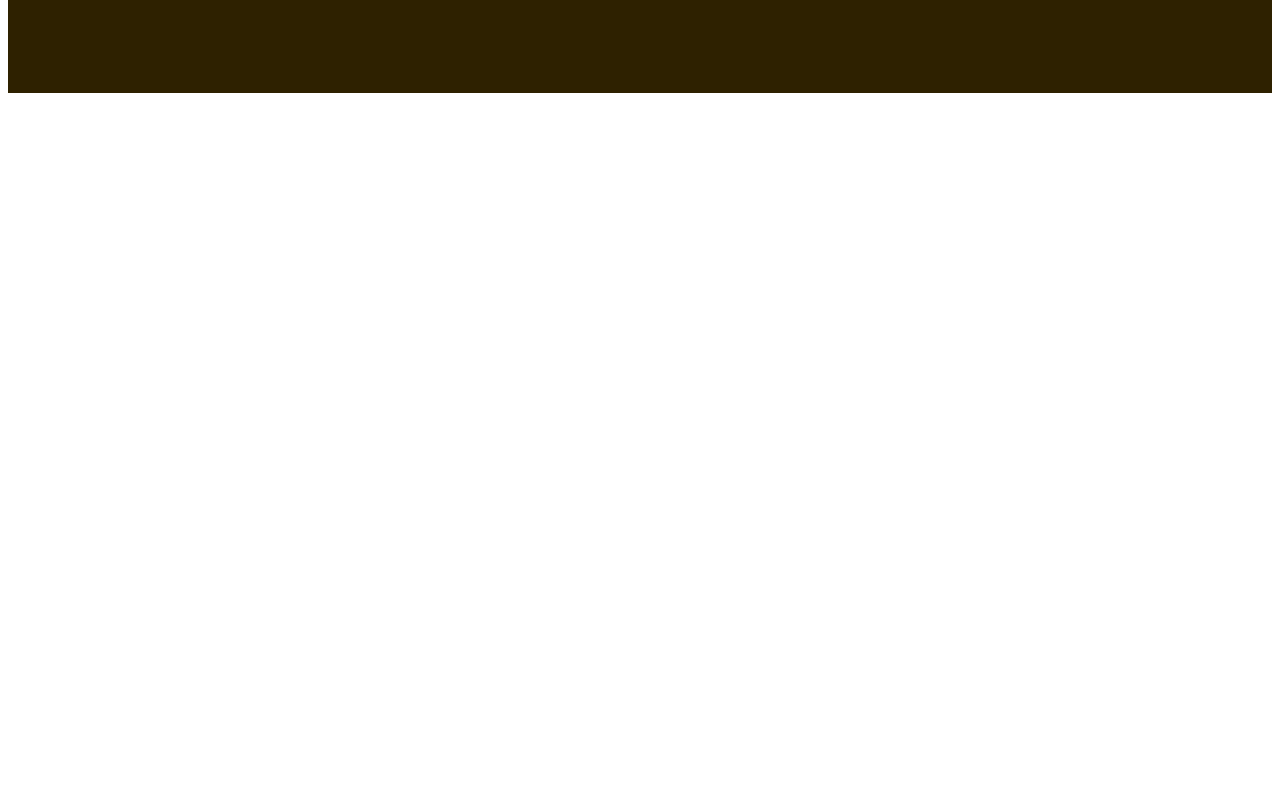
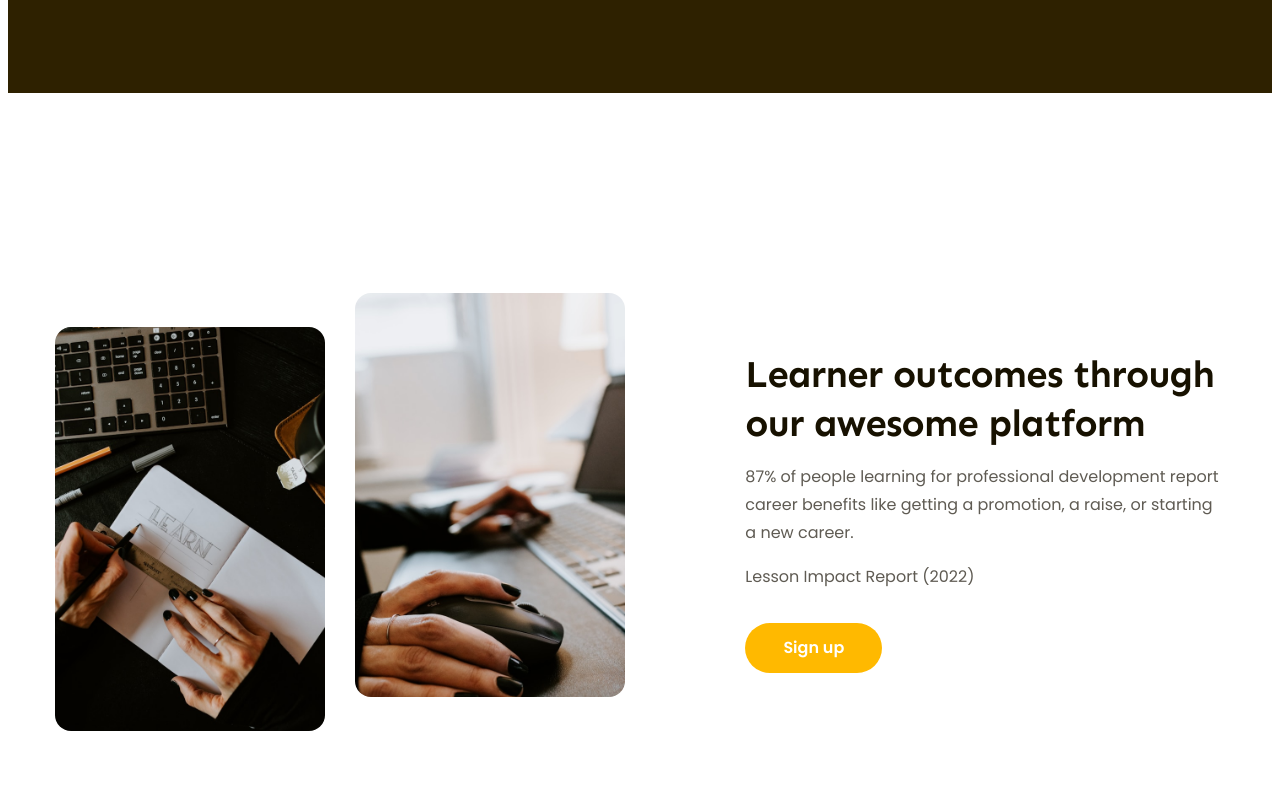
Before and after one commit to leducthanh041/P01-HTML-TO-FIGMA, a plain HTML site: page index.html in a window 1280 px wide. Shown: the part 2272-3071 px from the top of the page. Drawn offline with Linux system fonts and the light colour scheme; files that its build step writes are made by us from their sources.

Commit message:
P10: Code phan features

```diff
--- a/assets/css/style.css
+++ b/assets/css/style.css
@@ -33,6 +33,7 @@ a {
   font-weight: 700;
   line-height: 127%;
   letter-spacing: -0.76px;
+  margin: auto;
 }
 
 h3 {
@@ -507,3 +508,56 @@ h3 {
   font-style: italic;
   line-height: 1.54; /* 153.846% */
 }
+
+/* ==================Features=========== */
+.features {
+  margin-top: 135px;
+  padding: 65px 0px;
+}
+
+.features .body {
+  display: flex;
+  justify-content: space-between;
+}
+
+.features .images {
+  gap: 30px;
+  display: flex;
+}
+
+.features .images img {
+  width: 270px;
+  height: 404px;
+  object-fit: cover;
+  border-radius: 16px;
+}
+
+.features .lower {
+  margin-top: 34px;
+}
+
+.features .content {
+  width: 41%;
+  display: flex;
+  flex-direction: column;
+  justify-content: center;
+}
+
+.features .content h2 {
+  margin: 0;
+}
+
+.features .desc {
+  margin-top: 16px;
+  margin-bottom: 0px;
+  color: #5f5b53;
+  font-size: 1.6rem;
+  line-height: 1.75;
+}
+
+.features .cta-btn {
+  width: 137px;
+  height: 50px;
+  margin-top: 32px;
+  background: var(--primary-color);
+}
--- a/index.html
+++ b/index.html
@@ -389,6 +389,40 @@
           </div>
         </div>
       </div>
+
+      <!-- Features part -->
+      <div class="features">
+        <div class="main-content">
+          <div class="body">
+            <!-- Khối bên trái -->
+            <div class="images">
+              <img
+                class="lower"
+                src=".\assets\img\learn1.jpg"
+                alt="Learner outcomes through our awesome platform"
+              />
+              <img
+                src=".\assets\img\learn2.jpg"
+                alt="Learner outcomes through our awesome platform"
+              />
+            </div>
+
+            <!-- Khối bên phải -->
+            <div class="content">
+              <h2 class="heading-lv2">
+                Learner outcomes through our awesome platform
+              </h2>
+              <p class="desc">
+                87% of people learning for professional development report
+                career benefits like getting a promotion, a raise, or starting a
+                new career.
+              </p>
+              <p class="desc">Lesson Impact Report (2022)</p>
+              <a href="#!" class="btn cta-btn">Sign up</a>
+            </div>
+          </div>
+        </div>
+      </div>
     </main>
   </body>
 </html>
```
Also changed, not shown: assets/img/learn1.jpg (added), assets/img/learn2.jpg (added).
